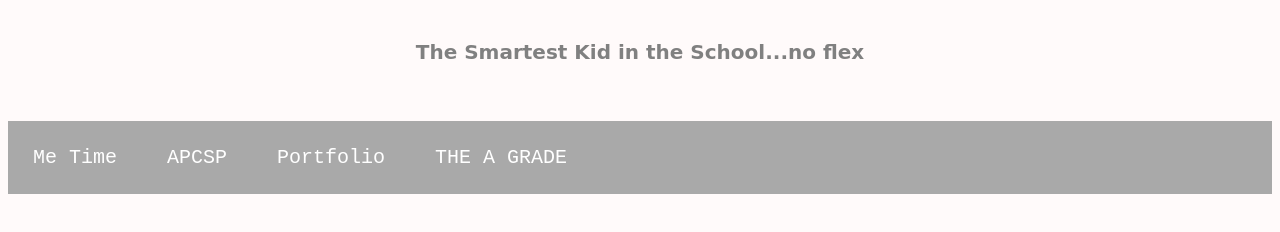
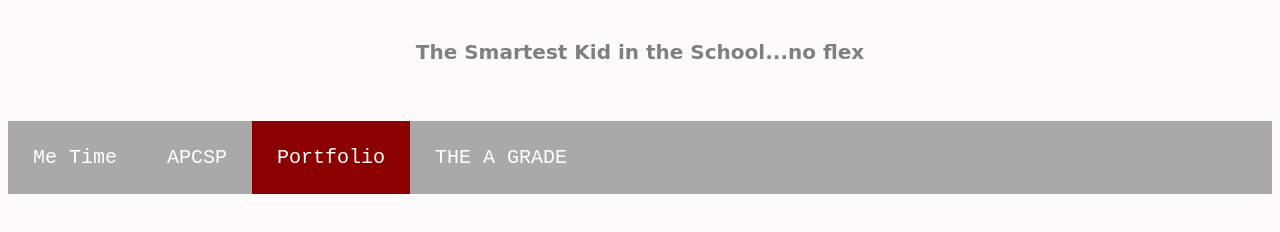
Before and after one commit to Rollan-C/rollan-c.github.io, a plain HTML site: page portfolio.html in a window 1280 px wide. Shown: the part 128-360 px from the top of the page. Drawn offline with Linux system fonts and the light colour scheme.

Commit message:
.active Portfolio.html

```diff
--- a/portfolio.html
+++ b/portfolio.html
@@ -17,7 +17,7 @@
 <ul>
     <li><a href="index.html">Me Time</a></li>
     <li><a href="APCSPpage.html">APCSP</a></li>
-    <li><a>Portfolio</a></li>
+    <li><a class="active">Portfolio</a></li>
     <li><a href="TheApage.html">THE A GRADE</a></li>
     </ul>
 
```
